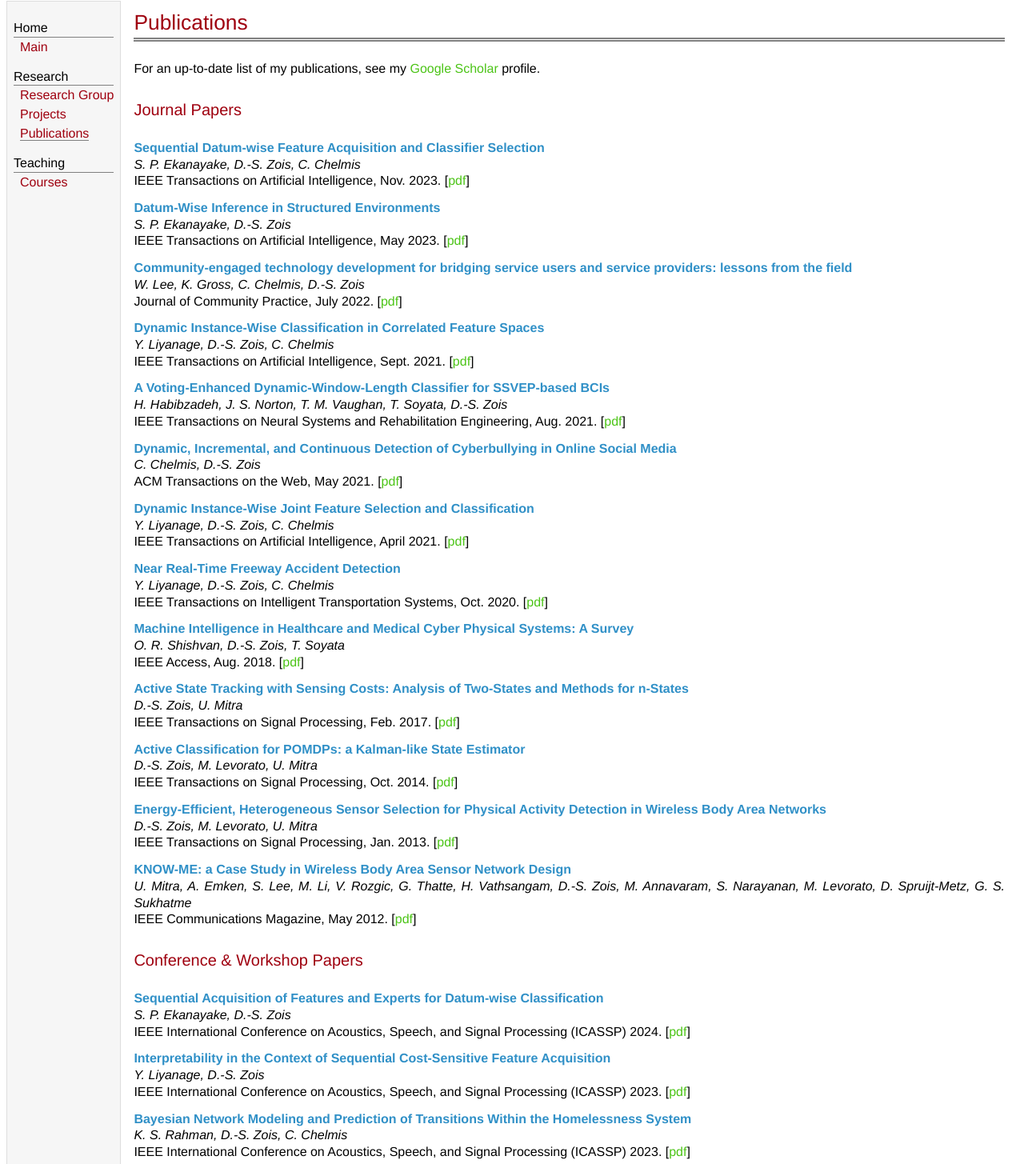
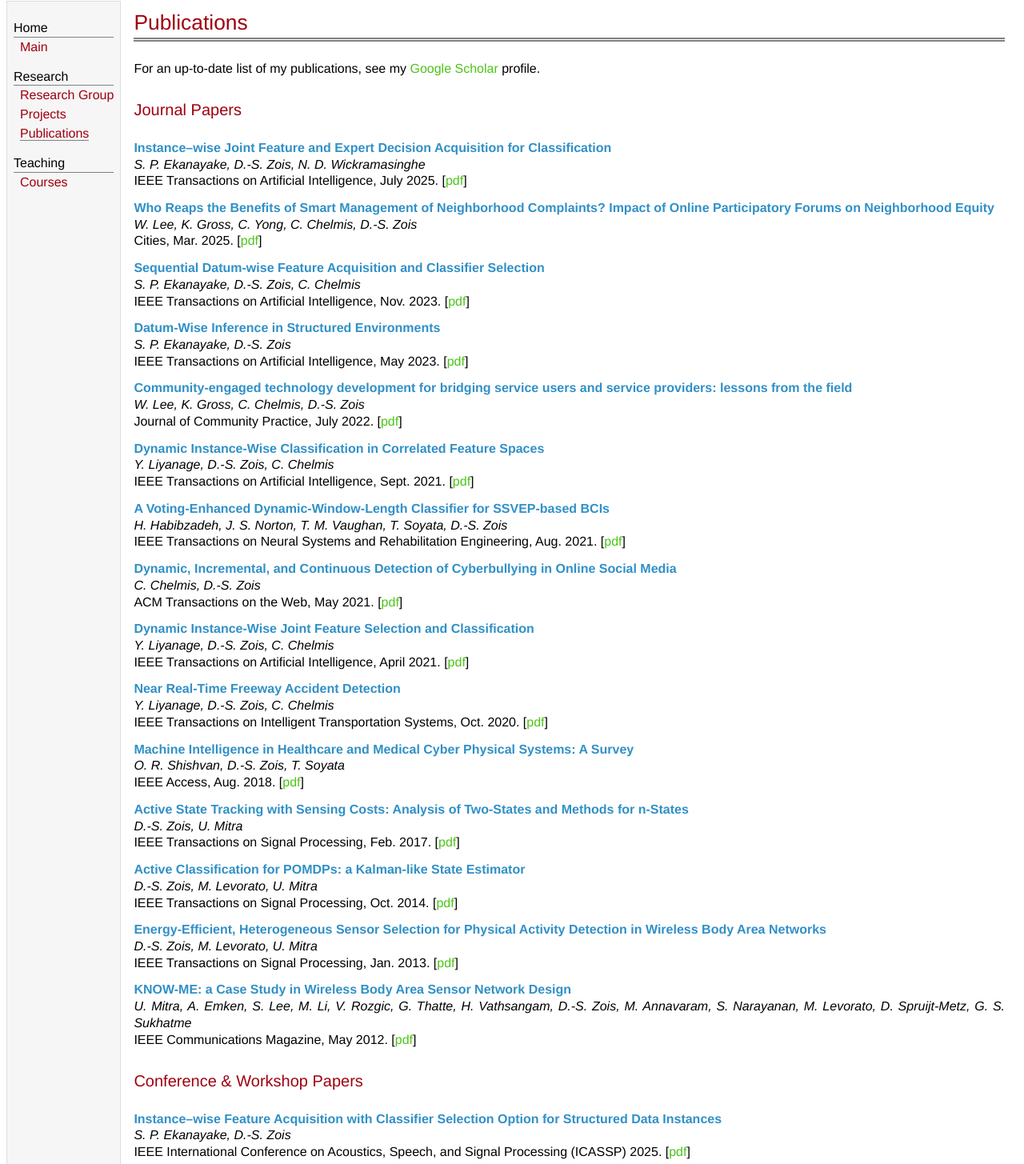
Before and after one commit to IMAgINE9Lab/imagine9lab.github.io, a plain HTML site: page publications.html in a window 1280 px wide. Shown: the part 7-1462 px from the top of the page at 80% size. Drawn offline with Linux system fonts and the light colour scheme.

Commit message:
Update publications.html

```diff
--- a/publications.html
+++ b/publications.html
@@ -49,6 +49,18 @@ communications, pervasive computing, optimization">
 
 <h2>Journal Papers</h2>
 <br>
+<p>
+	<title_color><b>Instance–wise Joint Feature and Expert Decision Acquisition for Classification</b></title_color><br>
+	<i>S. P. Ekanayake, D.-S. Zois, N. D. Wickramasinghe</i><br>
+	IEEE Transactions on Artificial Intelligence, July 2025. [<a href="https://ieeexplore.ieee.org/document/11183689" target="_blank">pdf</a>]
+</p>
+
+<p>
+	<title_color><b>Who Reaps the Benefits of Smart Management of Neighborhood Complaints? Impact of Online Participatory Forums on Neighborhood Equity</b></title_color><br>
+	<i>W. Lee, K. Gross, C. Yong, C. Chelmis, D.-S. Zois</i><br>
+	Cities, Mar. 2025. [<a href="https://www.sciencedirect.com/science/article/abs/pii/S0264275125000162" target="_blank">pdf</a>]
+</p>
+
 <p>
 	<title_color><b>Sequential Datum-wise Feature Acquisition and Classifier Selection</b></title_color><br>
 	<i>S. P. Ekanayake, D.-S. Zois, C. Chelmis</i><br>
@@ -132,6 +144,12 @@ communications, pervasive computing, optimization">
 
 <h2>Conference & Workshop Papers</h2>
 <br>
+<p>
+	<title_color><b>Instance–wise Feature Acquisition with Classifier Selection Option for Structured Data Instances</b></title_color><br>
+	<i>S. P. Ekanayake, D.-S. Zois</i><br>
+	IEEE International Conference on Acoustics, Speech, and Signal Processing (ICASSP) 2025. [<a href="https://ieeexplore.ieee.org/document/10889339" target="_blank">pdf</a>]
+</p>
+
 <p>
 	<title_color><b>Sequential Acquisition of Features and Experts for Datum-wise Classification</b></title_color><br>
 	<i>S. P. Ekanayake, D.-S. Zois</i><br>
@@ -384,13 +402,13 @@ communications, pervasive computing, optimization">
 <p>
 	<title_color><b>From Feature Selection to Instance{wise Feature Acquisition</b></title_color><br>
 	<i>D.-S. Zois, C. Chelmis</i><br>
-	SIAM International Conference on Data Mining (SDM) 2024. [<a href="https://www.cs.albany.edu/%7Ecchelmis/tutorials/sdm/2024/" target="_blank">link</a>]
+	SIAM International Conference on Data Mining (SDM) 2024. [<a href="https://chelmis.github.io/tutorials/sdm/2024/" target="_blank">link</a>]
 </p>
 
 <p>
 	<title_color><b>Characterization, Detection, and Mitigation of Cyberbullying</b></title_color><br>
 	<i>C. Chelmis, D.-S. Zois</i><br>
-	ACM Web Science Conference (WebSci) 2021. [<a href="http://www.cs.albany.edu/~cchelmis/tutorials/websci/2021/" target="_blank">link</a>]
+	ACM Web Science Conference (WebSci) 2021. [<a href="https://chelmis.github.io/tutorials/websci/2021/" target="_blank">link</a>]
 </p>
 
 <p>
```
